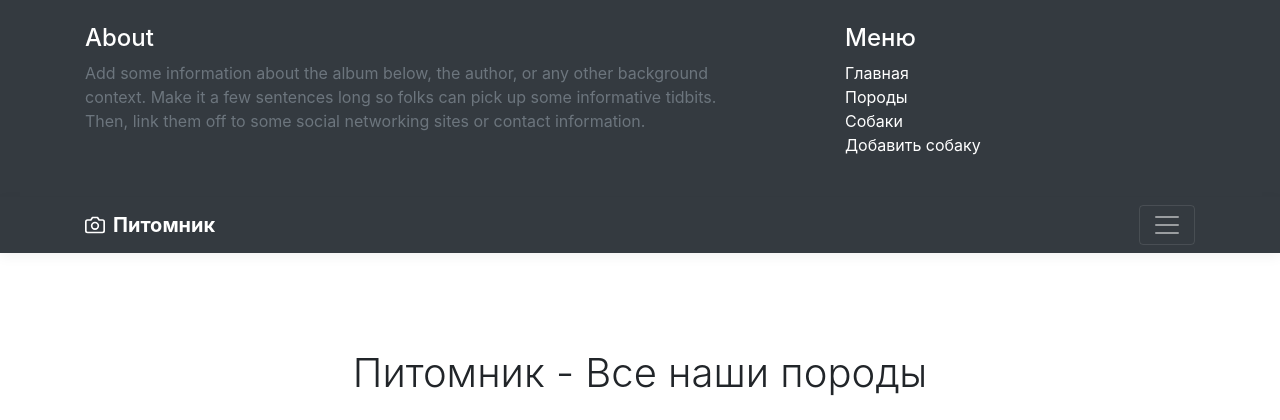
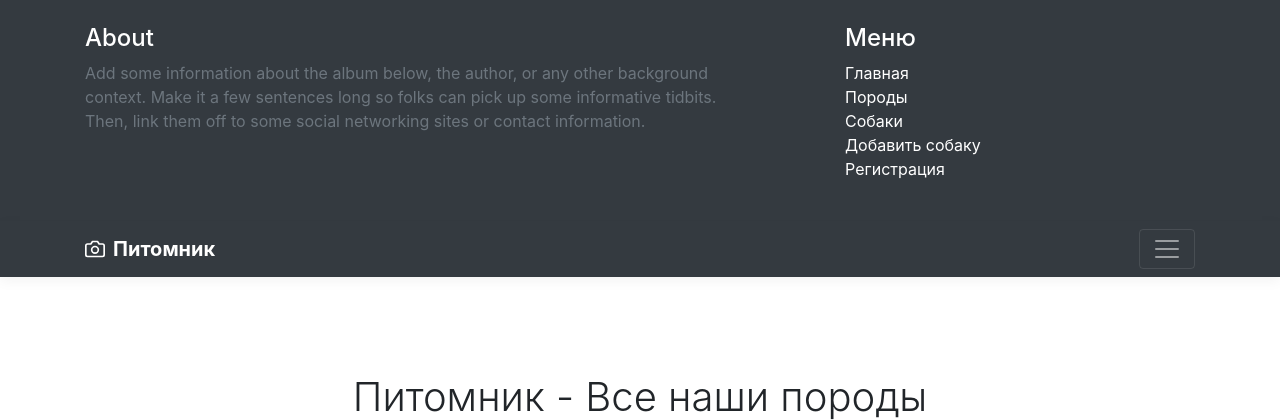
Before and after one commit to MosesVA/HM_Django_project, a Django app: page /categories/ in a window 1280 px wide, after a click that opens the changed part. Shown: the top 420 px of the page. Run offline with Django 5.2, Linux system fonts and the light colour scheme; data that the repository does not hold is empty; some libraries are stand-ins or nearby versions.

Commit message:
Добавлена кнопка "Регистрация" в шапку сайта

```diff
--- a/dogs/templates/dogs/base.html
+++ b/dogs/templates/dogs/base.html
@@ -30,6 +30,7 @@
                         <li><a href="{% url 'dogs:categories' %}" class="text-white">Породы</a></li>
                         <li><a href="{% url 'dogs:list_dogs' %}" class="text-white">Собаки</a></li>
                         <li><a href="{% url 'dogs:create_dog' %}" class="text-white">Добавить собаку</a></li>
+                        <li><a href="{% url 'users:register_user' %}" class="text-white">Регистрация</a></li>
                     </ul>
                 </div>
             </div>
```
